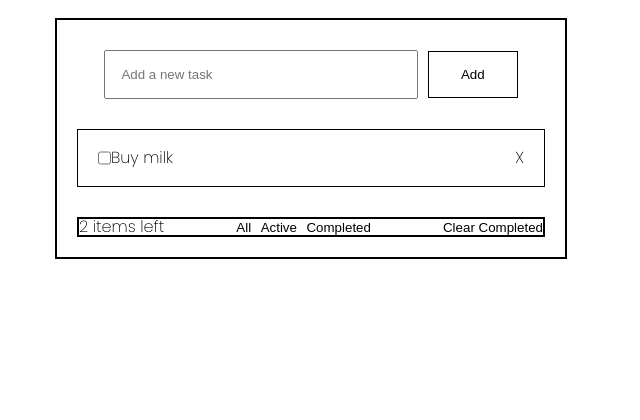
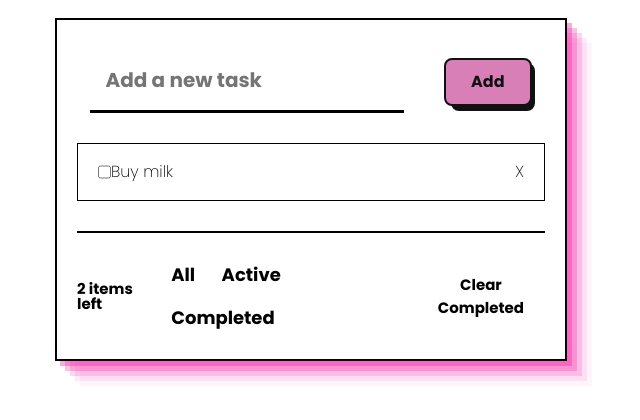
Before and after one commit to ALICIALVO/to-do-list-app-alicia-yossef, a website built with Vite: page index.html in a window 1280 px wide. Shown: the part 172-592 px from the top of the page, without its empty margins (329-969 px from the left). Built offline with nearby package versions, Linux system fonts and the light colour scheme.

Commit message:
yossef-styled-task-input-footer-container

```diff
--- a/sass/main.scss
+++ b/sass/main.scss
@@ -8,22 +8,24 @@
 * Add your own CSS code below...
 */
 
-.main-title{
-    font-size:5rem;
+.main-title {
+    font-size: 5rem;
     font-weight: 700;
     text-align: center;
     margin: 3rem 0;
 
-    span{
-        font-size:8rem;
+    span {
+        font-size: 8rem;
         font-weight: 700;
-        -webkit-text-fill-color:transparent; /* Will override color (regardless of order) */
+        -webkit-text-fill-color: transparent;
+        /* Will override color (regardless of order) */
         -webkit-text-stroke-width: 1px;
         -webkit-text-stroke-color: black;
         display: block;
     }
 
 }
+
 .container {
     border: 2px solid;
     display: flex;
@@ -33,6 +35,7 @@
     width: 40%;
     margin: 0 auto;
     padding: 2rem;
+    box-shadow: #f02eaa66 5px 5px, rgba(240, 46, 170, 0.3) 10px 10px, rgba(240, 46, 170, 0.2) 15px 15px, rgba(240, 46, 170, 0.1) 20px 20px, rgba(240, 46, 170, 0.05) 25px 25px;
 
 }
 
@@ -42,24 +45,86 @@
     justify-content: center;
     align-items: center;
     padding: 1rem;
-    gap: 1rem;
+    gap: 4rem;
 
 
-    .task-input{
+    .task-input {
         padding: 1.5rem;
         width: 70%;
+        border: transparent;
+        border-bottom: 0.3rem solid;
+        font-family: Poppins, sans-serif;
+        font-size: 2rem;
+        font-weight: 700;
 
     }
 
-    .add-task{
-        border: 1px solid;
-        padding: 1.5rem;
-        width: 20%;
+    ::placeholder {
+        font-size: 2rem;
+        font-weight: 700;
     }
-
 }
 
-.todo-list{
+// button
+.add-task {
+    align-items: center;
+    background-color: #d97fb8;
+    border: 2px solid #111;
+    border-radius: 8px;
+    box-sizing: border-box;
+    color: #111;
+    cursor: pointer;
+    display: flex;
+    font-family: Poppins, sans-serif;
+    font-weight: 700;
+    font-size: 16px;
+    height: 48px;
+    justify-content: center;
+    line-height: 24px;
+    max-width: 100%;
+    padding: 0 25px;
+    position: relative;
+    text-align: center;
+    text-decoration: none;
+    user-select: none;
+    -webkit-user-select: none;
+    touch-action: manipulation;
+}
+
+.add-task:after {
+    background-color: #111;
+    border-radius: 8px;
+    content: "";
+    display: block;
+    height: 48px;
+    left: 0;
+    width: 100%;
+    position: absolute;
+    top: -2px;
+    transform: translate(5px, 5px);
+    transition: transform .2s ease-out;
+    z-index: -1;
+}
+
+.add-task:hover:after {
+    transform: translate(0, 0);
+}
+
+.add-task:active {
+    background-color: #ffdeda;
+    outline: 0;
+}
+
+.add-task:hover {
+    outline: 0;
+}
+
+//
+
+
+
+
+.todo-list {
     width: 100%;
     display: flex;
 
@@ -72,21 +137,87 @@
 
     }
 
-    .task-label{
+    .task-label {
         flex-grow: 2;
     }
 }
 
-.todo-footer{
+.todo-footer {
     display: flex;
     margin-top: 3rem;
+    padding-top: 2rem;
     justify-content: space-between;
-    border: 2px solid;
+    align-content: center;
+    border-top: 2px solid;
     width: 100%;
 
-        .filter-active{
+    .tasks-left {
+
+        align-self: center;
+        font-family: Poppins, sans-serif;
+        font-weight: 700;
+        font-size: 1.5rem;
+    }
+
+    .clear-completed {
+        align-self: center;
+        font-family: Poppins, sans-serif;
+        font-weight: 700;
+        cursor: pointer;
+        font-size: 1.5rem;
+
+        &:hover {
+            text-decoration: underline;
+        }
+    }
+
+    .filter-btns {
+
+        .filter-active {
             padding: 0 0.5rem;
+
+        }
+
+        button {
+            font-size: 1.8rem;
+            display: inline-block;
+            position: relative;
+
+        }
+
+        button:after {
+            content: '';
+            position: absolute;
+            width: 100%;
+            transform: scaleX(0);
+            height: 2px;
+            bottom: -2px;
+            left: 0;
+            background-color:
+                rgb(153, 218, 218);
+            transform-origin: bottom right;
+            transition: transform 0.25s ease-out;
+        }
+
+        button:hover:after {
+            transform: scaleX(1);
+            transform-origin: bottom left;
+        }
+
+        button:focus {
+            border-bottom: 2px solid black;
+        }
+
+        button {
+            font-family: Poppins, sans-serif;
+            font-weight: 700;
+            margin: 3px;
+            padding: 3px 7px;
+            border: 2px solid transparent;
+
+        }
 
     }
 
+
 }
```
